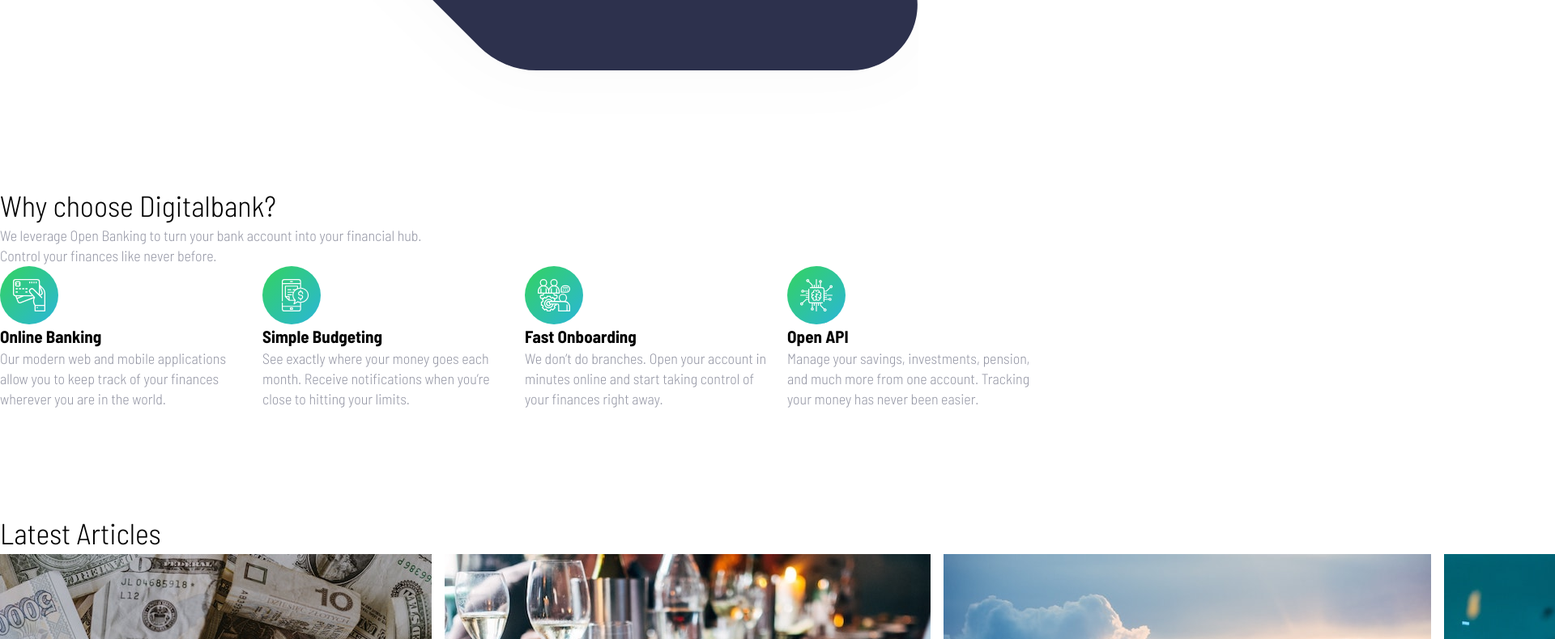
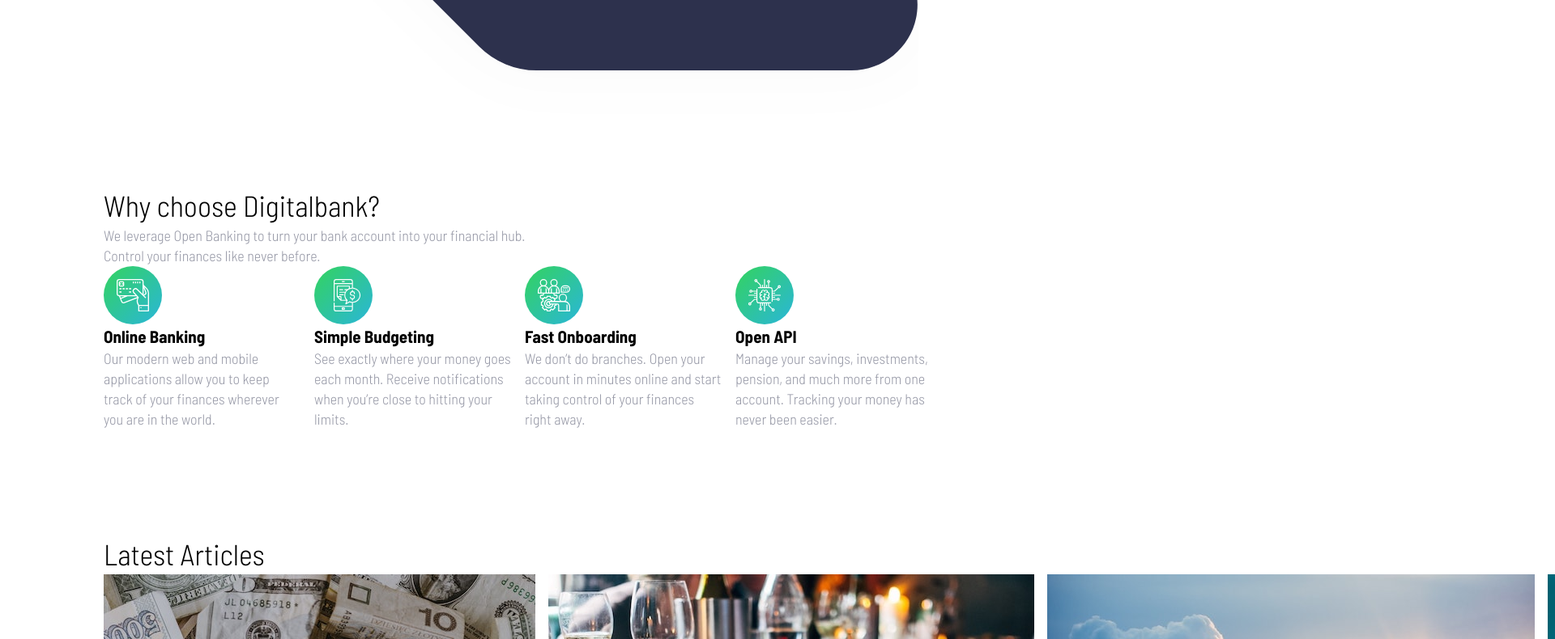
Before and after one commit to cgxgb123/sba3, a website: page index.html in a window 1280 px wide. Shown: the part 2010-2800 px from the top of the page at 81% size, 1920 px wide, since content can reach past the window. Drawn offline with Linux system fonts and the light colour scheme.

Commit message:
added line under nav links when hovering and max width to container to fit screens and added with at 80% scale set margin to auto

```diff
--- a/styles.css
+++ b/styles.css
@@ -1,3 +1,14 @@
+:root {
+  --font-family: "Barlow Semi Condensed", "Public Sans", sans-serif;
+  --darkBlue: hsl(233, 26%, 24%);
+  --Green: hsl(136, 64%, 51%);
+  --Cyan: hsl(192, 69%, 51%);
+  --Gray-600: hsl(233, 8%, 62%);
+  --Gray-100: hsl(220, 16%, 96%);
+  --Gray-50: hsl(0, 0%, 98%);
+  --White: hsl(0, 100%, 100%);
+}
+/*Remove default padding and margin */
 * {
   padding: 0;
   margin: 0;
@@ -12,17 +23,6 @@
 
 .attribution a {
   color: hsl(228, 45%, 44%);
-}
-
-:root {
-  --font-family: "Barlow Semi Condensed", "Public Sans", sans-serif;
-  --darkBlue: hsl(233, 26%, 24%);
-  --Green: hsl(136, 64%, 51%);
-  --Cyan: hsl(192, 69%, 51%);
-  --Gray-600: hsl(233, 8%, 62%);
-  --Gray-100: hsl(220, 16%, 96%);
-  --Gray-50: hsl(0, 0%, 98%);
-  --White: hsl(0, 100%, 100%);
 }
 
 img {
@@ -73,6 +73,11 @@
   border-radius: 20px;
   border: 0;
 }
+.container {
+  width: 80%;
+  max-width: 1440px;
+  margin: auto;
+}
 
 .rq-btn:hover {
   filter: brightness(1.1);
@@ -118,3 +123,6 @@
 nav .navbar li:hover a {
   color: var(--darkBlue);
 }
+nav .navbar li:hover {
+  border-bottom: 2px solid var(--Green);
+}
```
